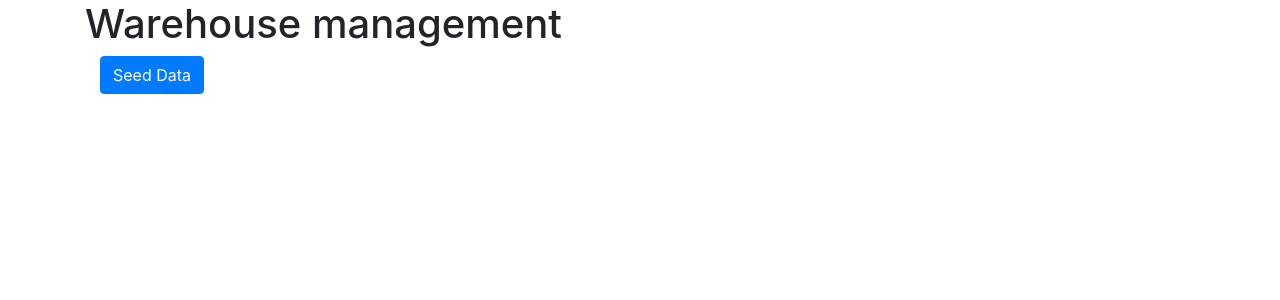
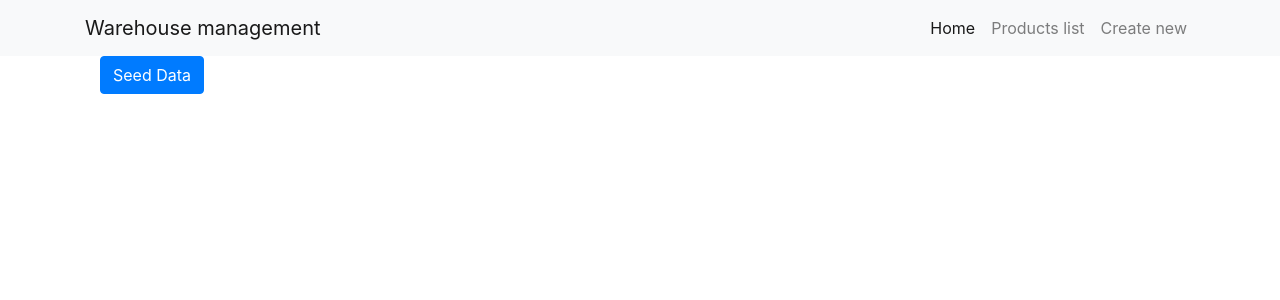
Before and after one commit to elvyra/warehouse-management, a React (Create React App) app: page / in a window 1280 px wide. Shown: the top 300 px of the page. Built offline with nearby package versions, Linux system fonts and the light colour scheme.

Commit message:
Navbar created

```diff
--- a/src/components/app/App.tsx
+++ b/src/components/app/App.tsx
@@ -8,16 +8,18 @@ import ProductEdit from "../productEdit/ProductEdit";
 import { Container } from "react-bootstrap";
 import ToastsProvider from "../../context/ToastsProvider";
 import Toasts from "../toasts/Toasts";
+import Navbar from "../navbar/Navbar";
 
 const App: React.FC = () => {
   return (
     <Router>
       <ToastsProvider>
+        <Toasts />
+        <Navbar />
         <Container>
-          <h1>Warehouse management</h1>
-          <Toasts />
           <Switch>
             <Route exact path="/" component={HomePage} />
+
             <Route exact path="/products" component={ProductTable} />
             <Route exact path="/products/create" component={ProducCreate} />
             <Route path="/products/:id/edit" component={ProductEdit} />
--- /dev/null
+++ b/src/components/navbar/Navbar.tsx
@@ -0,0 +1,31 @@
+import React from "react";
+import { NavLink } from "react-router-dom";
+import { Navbar, Nav, Container } from "react-bootstrap";
+
+const NavBar: React.FC = (): JSX.Element => {
+  return (
+    <Navbar bg="light" expand="lg">
+      <Container>
+        <NavLink to="/" className="navbar-brand">
+          Warehouse management
+        </NavLink>
+        <Navbar.Toggle aria-controls="basic-navbar-nav" />
+        <Navbar.Collapse id="basic-navbar-nav">
+          <Nav className="ml-auto">
+            <NavLink to="/" className="nav-link">
+              Home
+            </NavLink>
+            <NavLink to="/products" className="nav-link">
+              Products list
+            </NavLink>
+            <NavLink to="/products/create" className="nav-link">
+              Create new
+            </NavLink>
+          </Nav>
+        </Navbar.Collapse>
+      </Container>
+    </Navbar>
+  );
+};
+
+export default NavBar;
```
